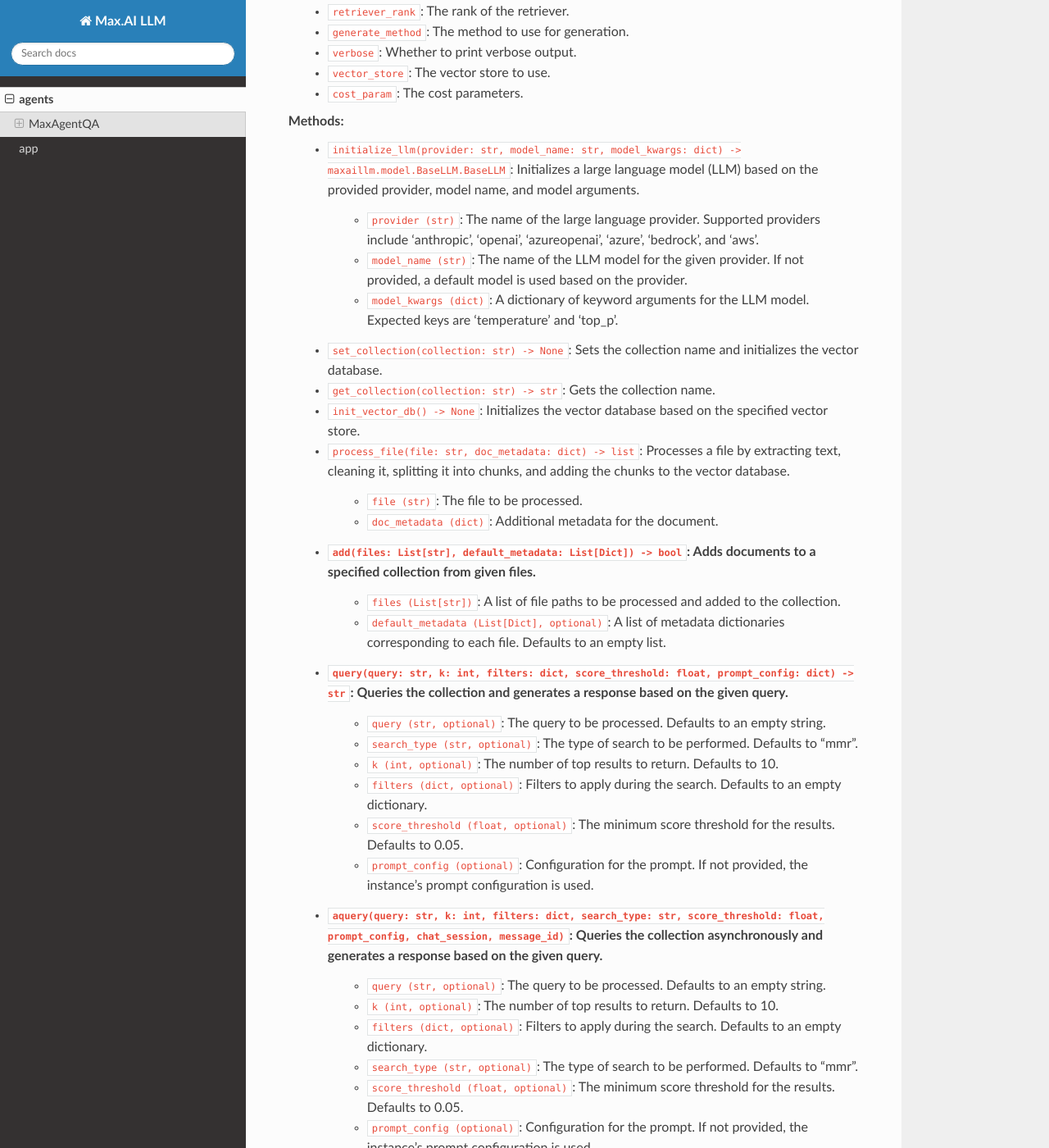
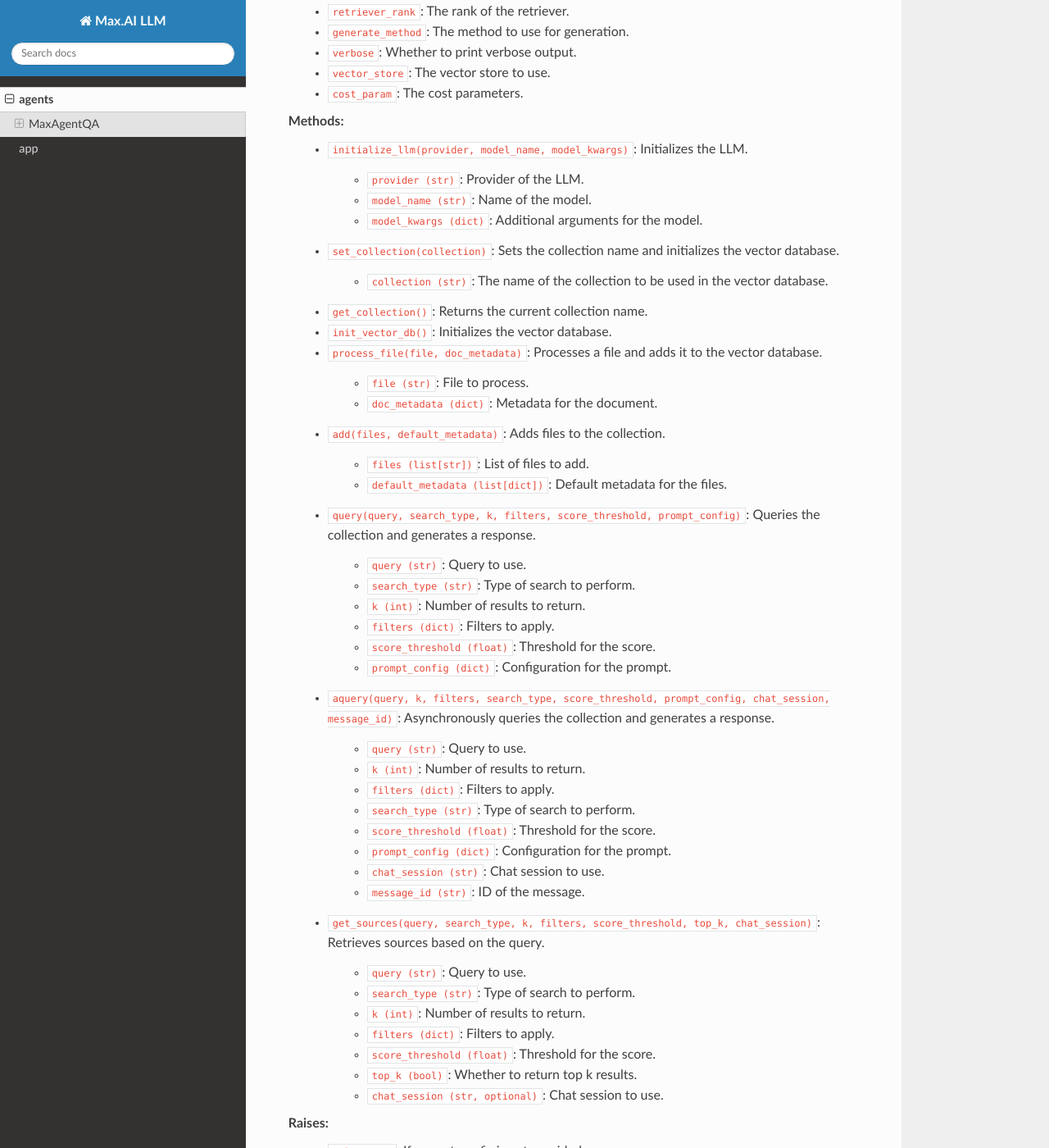
Before and after one commit to zs-personalize-ai/max-ai-llm, a Sphinx documentation site: the page built from docs/source/agents.rst, in a window 1280 px wide and 1400 px high, scrolled down 1128 px. Shown: the whole window at 82% size. Built offline with Sphinx 7.4.7 and the Read the Docs theme 2.0.0, drawn with Linux system fonts in a browser that asks for light colours; pages that are not in the unit, such as notebooks, are missing from menus; some of the changed text lies outside the part shown.

Commit message:
update agents

```diff
--- a/docs/source/agents.rst
+++ b/docs/source/agents.rst
@@ -39,38 +39,59 @@ Attributes:
     - ``cost_param``: The cost parameters.
 
 Methods:
-    - ``initialize_llm(provider: str, model_name: str, model_kwargs: dict) -> maxaillm.model.BaseLLM.BaseLLM``: Initializes a large language model (LLM) based on the provided provider, model name, and model arguments.
+    - ``initialize_llm(provider, model_name, model_kwargs)``: Initializes the LLM.
 
-        - ``provider (str)``: The name of the large language provider. Supported providers include 'anthropic', 'openai', 'azureopenai', 'azure', 'bedrock', and 'aws'.
-        - ``model_name (str)``: The name of the LLM model for the given provider. If not provided, a default model is used based on the provider.
-        - ``model_kwargs (dict)``: A dictionary of keyword arguments for the LLM model. Expected keys are 'temperature' and 'top_p'.
-    - ``set_collection(collection: str) -> None``: Sets the collection name and initializes the vector database.
-    - ``get_collection(collection: str) -> str``: Gets the collection name.
-    - ``init_vector_db() -> None``: Initializes the vector database based on the specified vector store.
-    - ``process_file(file: str, doc_metadata: dict) -> list``: Processes a file by extracting text, cleaning it, splitting it into chunks, and adding the chunks to the vector database.
+        - ``provider (str)``: Provider of the LLM.
+        - ``model_name (str)``: Name of the model.
+        - ``model_kwargs (dict)``: Additional arguments for the model.
 
-        - ``file (str)``: The file to be processed.
-        - ``doc_metadata (dict)``: Additional metadata for the document.
-    - ``add(files: List[str], default_metadata: List[Dict]) -> bool``: Adds documents to a specified collection from given files.
-        - ``files (List[str])``: A list of file paths to be processed and added to the collection.
-        - ``default_metadata (List[Dict], optional)``: A list of metadata dictionaries corresponding to each file. Defaults to an empty list.
-    - ``query(query: str, k: int, filters: dict, score_threshold: float, prompt_config: dict) -> str``: Queries the collection and generates a response based on the given query.
-        - ``query (str, optional)``: The query to be processed. Defaults to an empty string.
-        - ``search_type (str, optional)``: The type of search to be performed. Defaults to "mmr".
-        - ``k (int, optional)``: The number of top results to return. Defaults to 10.
-        - ``filters (dict, optional)``: Filters to apply during the search. Defaults to an empty dictionary.
-        - ``score_threshold (float, optional)``: The minimum score threshold for the results. Defaults to 0.05.
-        - ``prompt_config (optional)``: Configuration for the prompt. If not provided, the instance's prompt configuration is used.
-    - ``aquery(query: str, k: int, filters: dict, search_type: str, score_threshold: float, prompt_config, chat_session, message_id)``: Queries the collection asynchronously and generates a response based on the given query.
-        - ``query (str, optional)``: The query to be processed. Defaults to an empty string.
-        - ``k (int, optional)``: The number of top results to return. Defaults to 10.
-        - ``filters (dict, optional)``: Filters to apply during the search. Defaults to an empty dictionary.
-        - ``search_type (str, optional)``: The type of search to be performed. Defaults to "mmr".
-        - ``score_threshold (float, optional)``: The minimum score threshold for the results. Defaults to 0.05.
-        - ``prompt_config (optional)``: Configuration for the prompt. If not provided, the instance's prompt configuration is used.
-        - ``chat_session (optional)``: The chat session to be used for the query. If provided, the chat history is used in the query.
-        - ``message_id (optional)``: The ID of the message to be queried.
-    - get_sources
+    - ``set_collection(collection)``: Sets the collection name and initializes the vector database.
+
+        - ``collection (str)``: The name of the collection to be used in the vector database.
+
+    - ``get_collection()``: Returns the current collection name.
+
+    - ``init_vector_db()``: Initializes the vector database.
+
+    - ``process_file(file, doc_metadata)``: Processes a file and adds it to the vector database.
+
+        - ``file (str)``: File to process.
+        - ``doc_metadata (dict)``: Metadata for the document.
+
+    - ``add(files, default_metadata)``: Adds files to the collection.
+
+        - ``files (list[str])``: List of files to add.
+        - ``default_metadata (list[dict])``: Default metadata for the files.
+
+    - ``query(query, search_type, k, filters, score_threshold, prompt_config)``: Queries the collection and generates a response.
+
+        - ``query (str)``: Query to use.
+        - ``search_type (str)``: Type of search to perform.
+        - ``k (int)``: Number of results to return.
+        - ``filters (dict)``: Filters to apply.
+        - ``score_threshold (float)``: Threshold for the score.
+        - ``prompt_config (dict)``: Configuration for the prompt.
+
+    - ``aquery(query, k, filters, search_type, score_threshold, prompt_config, chat_session, message_id)``: Asynchronously queries the collection and generates a response.
+
+        - ``query (str)``: Query to use.
+        - ``k (int)``: Number of results to return.
+        - ``filters (dict)``: Filters to apply.
+        - ``search_type (str)``: Type of search to perform.
+        - ``score_threshold (float)``: Threshold for the score.
+        - ``prompt_config (dict)``: Configuration for the prompt.
+        - ``chat_session (str)``: Chat session to use.
+        - ``message_id (str)``: ID of the message.
+
+    - ``get_sources(query, search_type, k, filters, score_threshold, top_k, chat_session)``: Retrieves sources based on the query.
+
+        - ``query (str)``: Query to use.
+        - ``search_type (str)``: Type of search to perform.
+        - ``k (int)``: Number of results to return.
+        - ``filters (dict)``: Filters to apply.
+        - ``score_threshold (float)``: Threshold for the score.
+        - ``top_k (bool)``: Whether to return top k results.
+        - ``chat_session (str, optional)``: Chat session to use.
 
 
 Raises:
```
